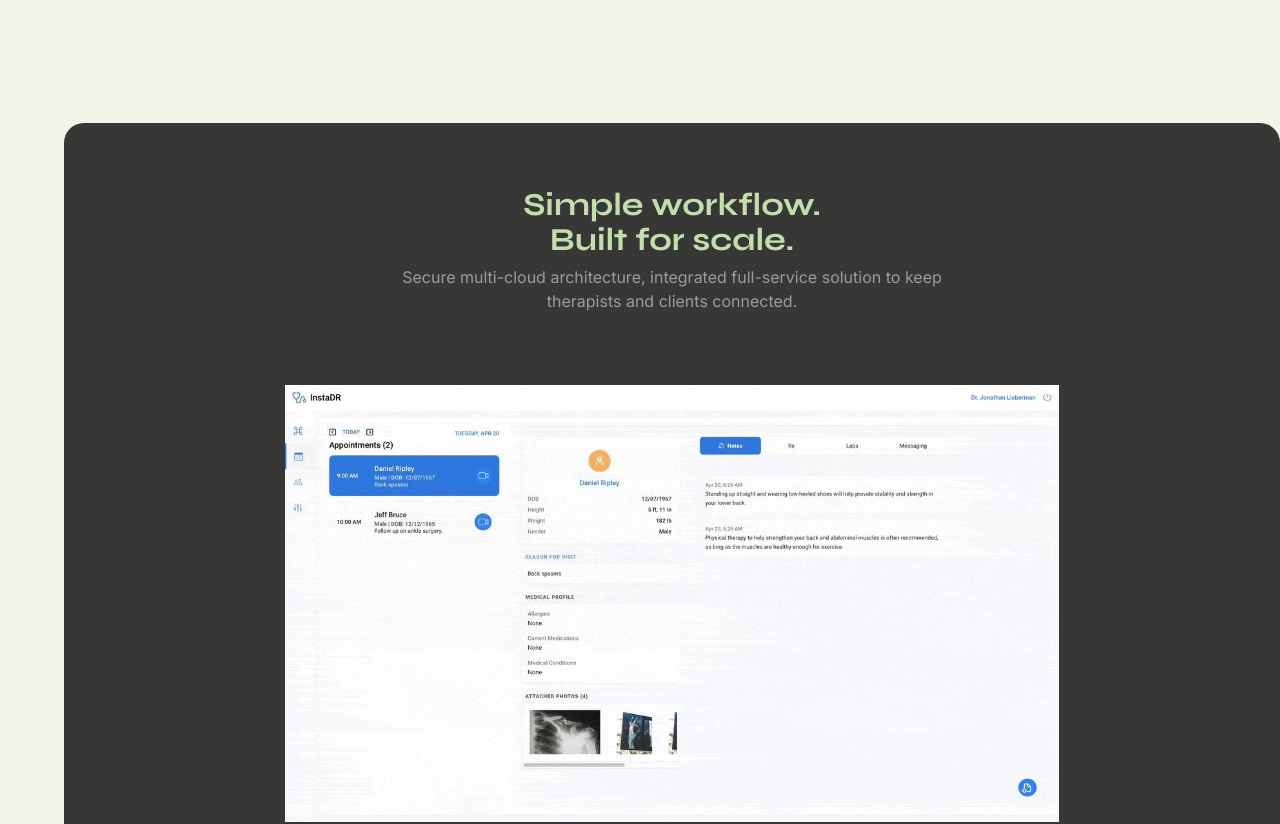
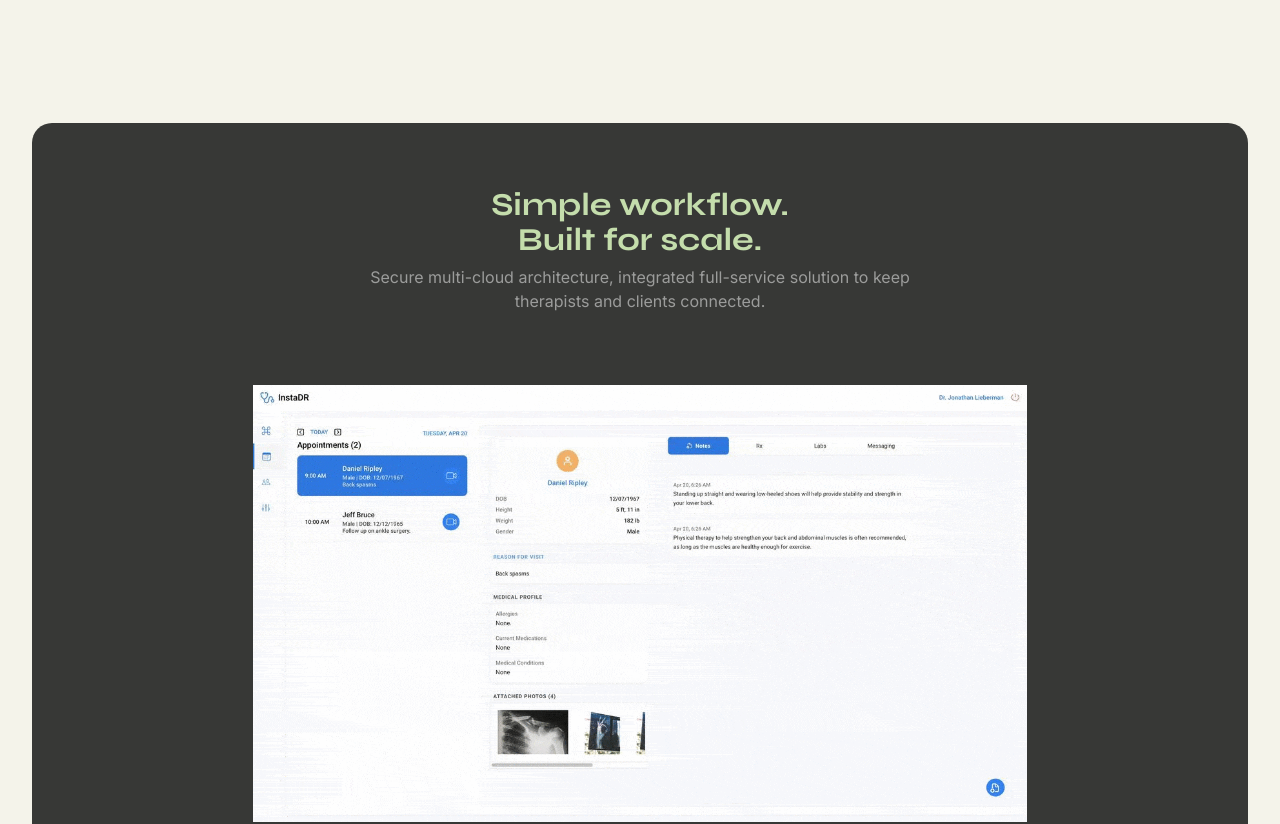
Before and after one commit to ZenSpaceApp/zenspace-website, a Next.js app: page / in a window 1280 px wide. Shown: the part 3840-4664 px from the top of the page. Built offline with nearby package versions, Linux system fonts and the light colour scheme.

Commit message:
Fixed margin for container in workflow section.

```diff
--- a/styles/styles.scss
+++ b/styles/styles.scss
@@ -4091,7 +4091,7 @@ input::-webkit-inner-spin-button {
     max-width: 95vw !important;
     width: 100% !important;
     padding: 4rem 20px;
-    margin: auto;
+    margin: auto !important;
     border-radius: 20px;
     text-align: center;
   }
```
